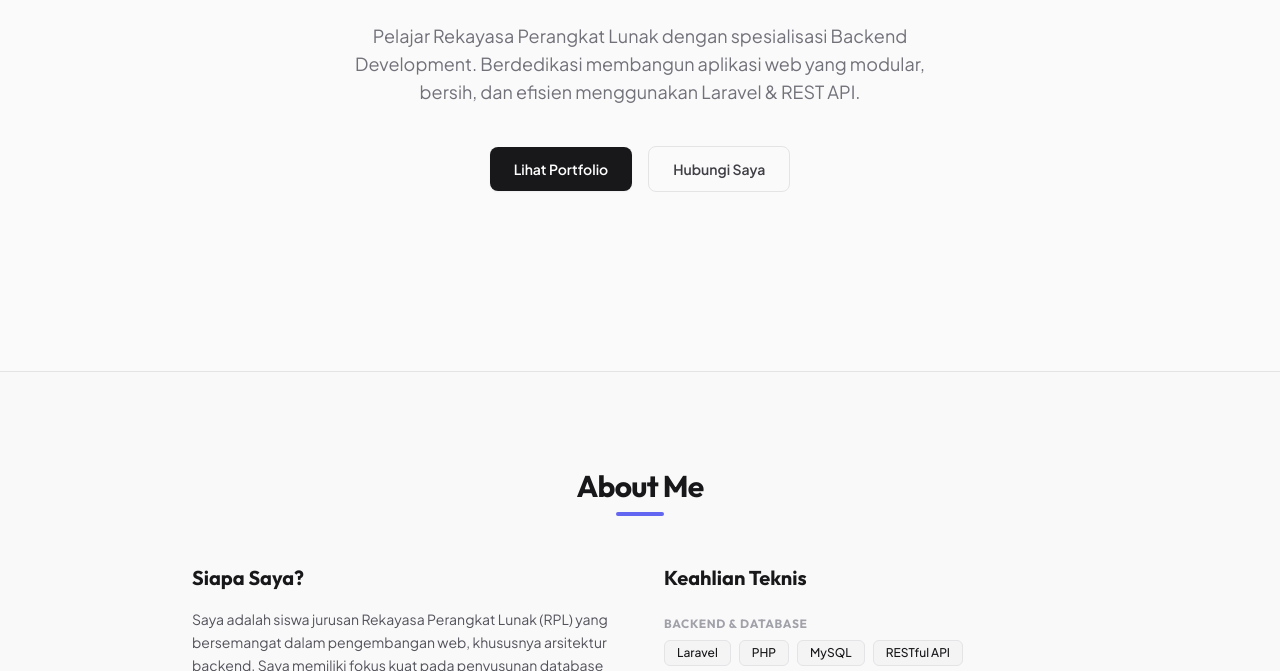
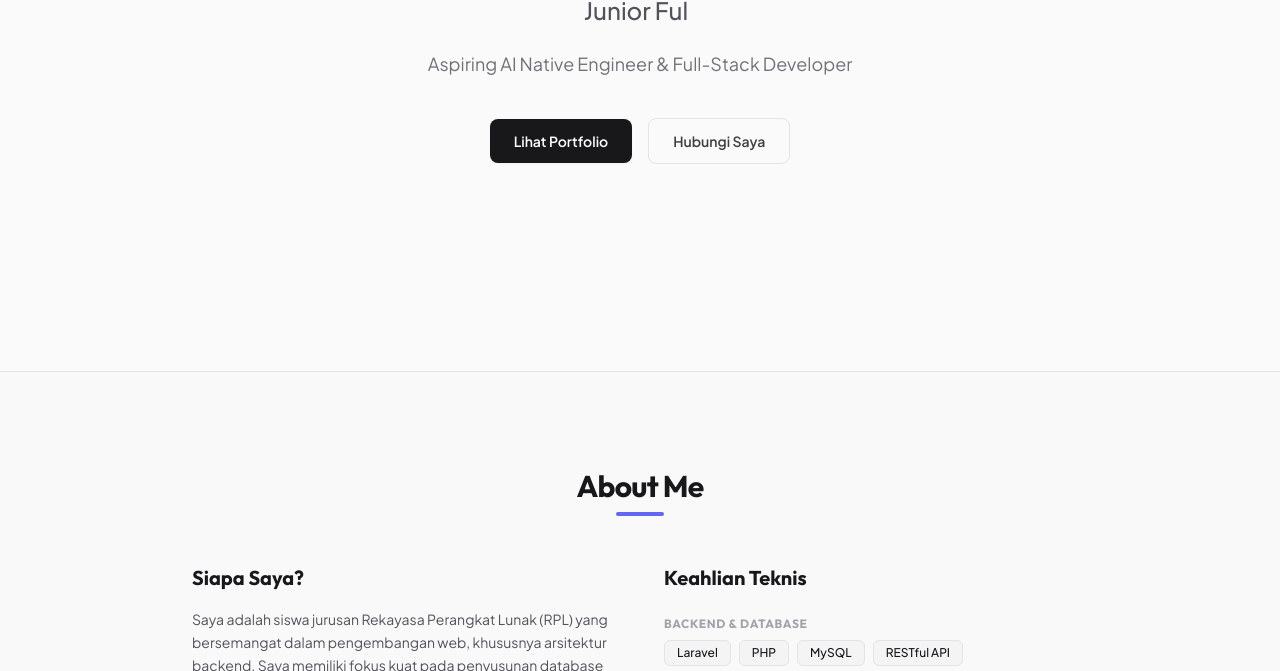
Before and after one commit to FlashDIvine/portfolio-website, a website: page index.html in a window 1280 px wide. Shown: the part 429-1100 px from the top of the page. Drawn offline with nearby package versions, Linux system fonts and the light colour scheme.

Commit message:
Update index.html

```diff
--- a/index.html
+++ b/index.html
@@ -301,8 +301,7 @@
                 </div>
 
                 <p class="text-base sm:text-lg text-zinc-500 dark:text-zinc-400 max-w-xl mx-auto leading-relaxed">
-                    Pelajar Rekayasa Perangkat Lunak dengan spesialisasi Backend Development. Berdedikasi membangun
-                    aplikasi web yang modular, bersih, dan efisien menggunakan Laravel & REST API.
+                     Aspiring AI Native Engineer & Full-Stack Developer
                 </p>
 
                 <div class="flex flex-col sm:flex-row items-center justify-center gap-4 pt-4">
```
